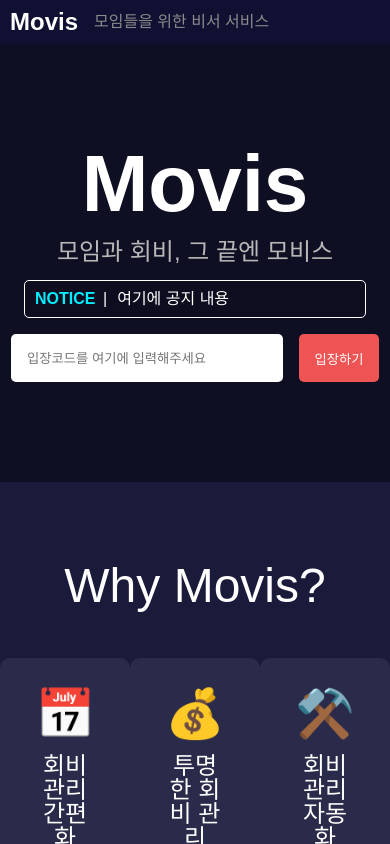
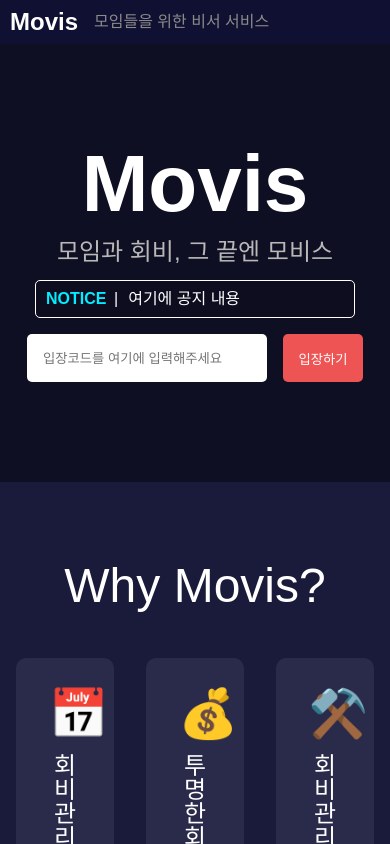
Before and after one commit to swm-backstage/movis-web, a React (Vite) app: page / in a window 390 px wide. Shown: the top 844 px of the page. Built offline with nearby package versions, Linux system fonts and the light colour scheme.

Commit message:
feat: #21 강제 모바일 뷰 설정

```diff
--- a/src/event/eventTotal/EventTotal.jsx
+++ b/src/event/eventTotal/EventTotal.jsx
@@ -38,6 +38,16 @@ const SummaryContainer = styled.div`
     & > :first-child {
         grid-column: span 2;
     }
+`
+
+const ExcelButton = styled.div`
+    display: flex;
+    justify-content: center;
+    align-items: center;
+    height: 100px;
+
+    color: white;
+    background-color: green;
 `
 
 const SummaryItem = styled.div`
@@ -101,6 +111,8 @@ export default function EventTotal() {
                 }
             </ScrollContainer>
 
+            <ExcelButton>엑셀 변환하기</ExcelButton>
+
             <SummaryContainer>
                 <SummaryItem fontSize={"1.6rem"}>
                     <span>총계 (모임통장 기준)</span>
--- a/src/globalStyle.js
+++ b/src/globalStyle.js
@@ -8,7 +8,55 @@ export default createGlobalStyle`
         font-style: normal;
     }
 
-    body {
-        font-family: 'Pretendard-Regular', sans-serif;
-    }
+    * {
+    margin: 0;
+    padding: 0;
+    box-sizing: border-box;
+  }
+
+  a {
+    text-decoration: none;
+    color: inherit;
+  }
+
+  html, body, div, span, h1, h2, h3, h4, h5, h6, p,
+  a, dl, dt, dd, ol, ul, li, form, label, table {
+    margin: 0;
+    padding: 0;
+    border: 0;
+    font-size: 10px;
+    vertical-align: baseline;
+  }
+
+  body {
+    line-height: 1;
+    font-family: 'Pretendard-Regular', sans-serif;
+    background-color: #FFFF;
+    margin-bottom: 100px;
+  }
+
+  ol, ul {
+    list-style: none;
+  }
+
+  button {
+    border: 0;
+    background: transparent;
+    cursor: pointer;
+  }
+
+  html, body {
+    overflow-x: hidden;
+    overflow-y: scroll;
+  }
+
+  /* Firefox */
+  html {
+    scrollbar-width: none;
+  }
+
+  /* Chrome, Safari, Edge, Opera */
+  html::-webkit-scrollbar {
+    display: none;
+  }
 `
--- /dev/null
+++ b/src/styles/Mobile.jsx
@@ -0,0 +1,36 @@
+import { Outlet } from 'react-router-dom';
+import styled from 'styled-components';
+
+const Container = styled.div`
+    display: flex;
+    justify-content: center;
+    align-items: center;
+    overflow: auto;
+
+    flex-wrap: wrap;
+    /* gap:1vw; */
+`;
+
+const Content = styled.div`
+    position: relative;
+    width: 100%;
+    /* max-width: 428px; */
+    max-width: 393px;
+    min-height: 100vh;
+    overflow: auto;
+    box-shadow: 0px 0px 32px #0000002f;
+    background-color: #ffffff;
+`;
+
+export default function Mobile() {
+
+    return (
+        <>
+            <Container>
+                <Content>
+                    <Outlet />
+                </Content>
+            </Container>
+        </>
+    );
+};
```
Also changed, not shown: src/router.jsx (+7 -0 lines).
